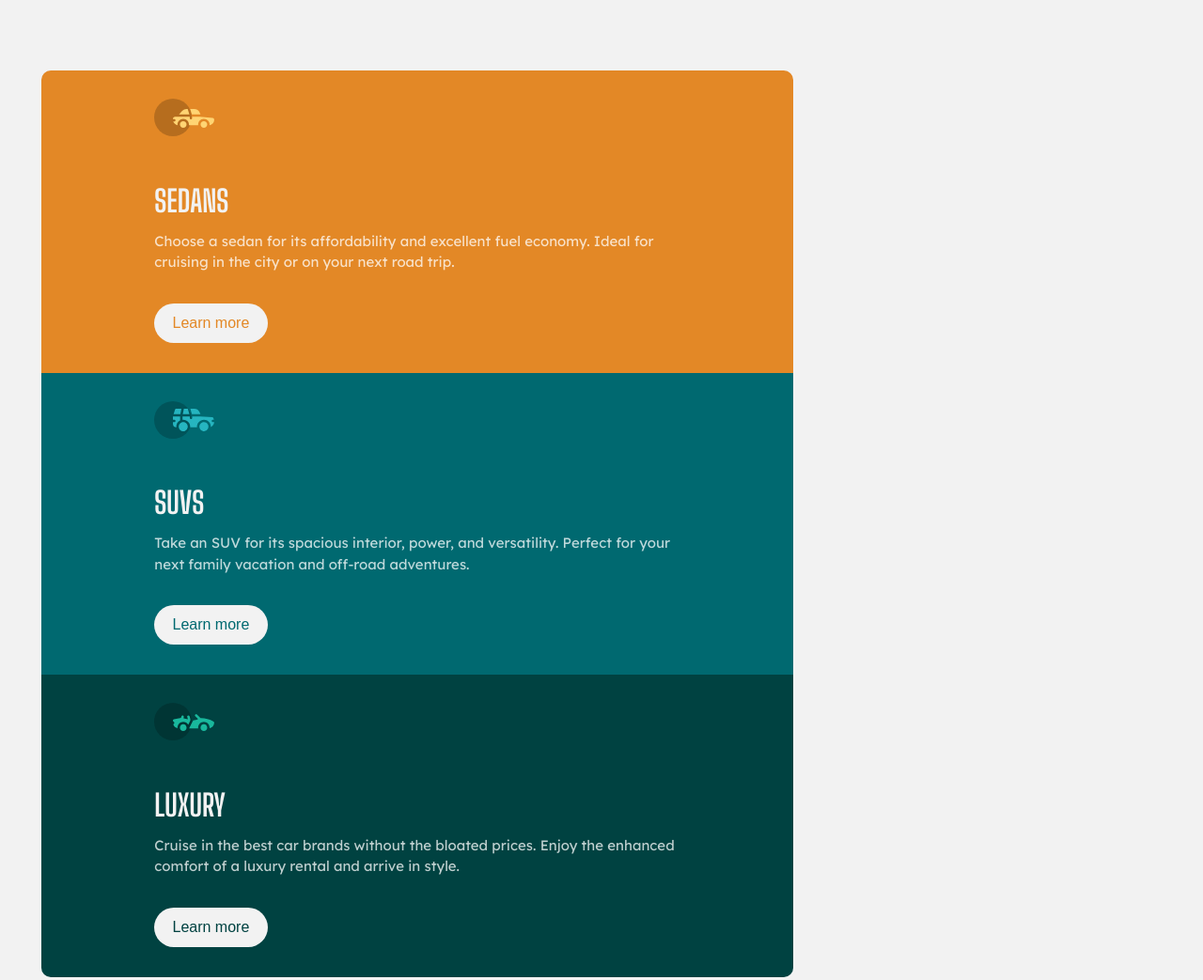
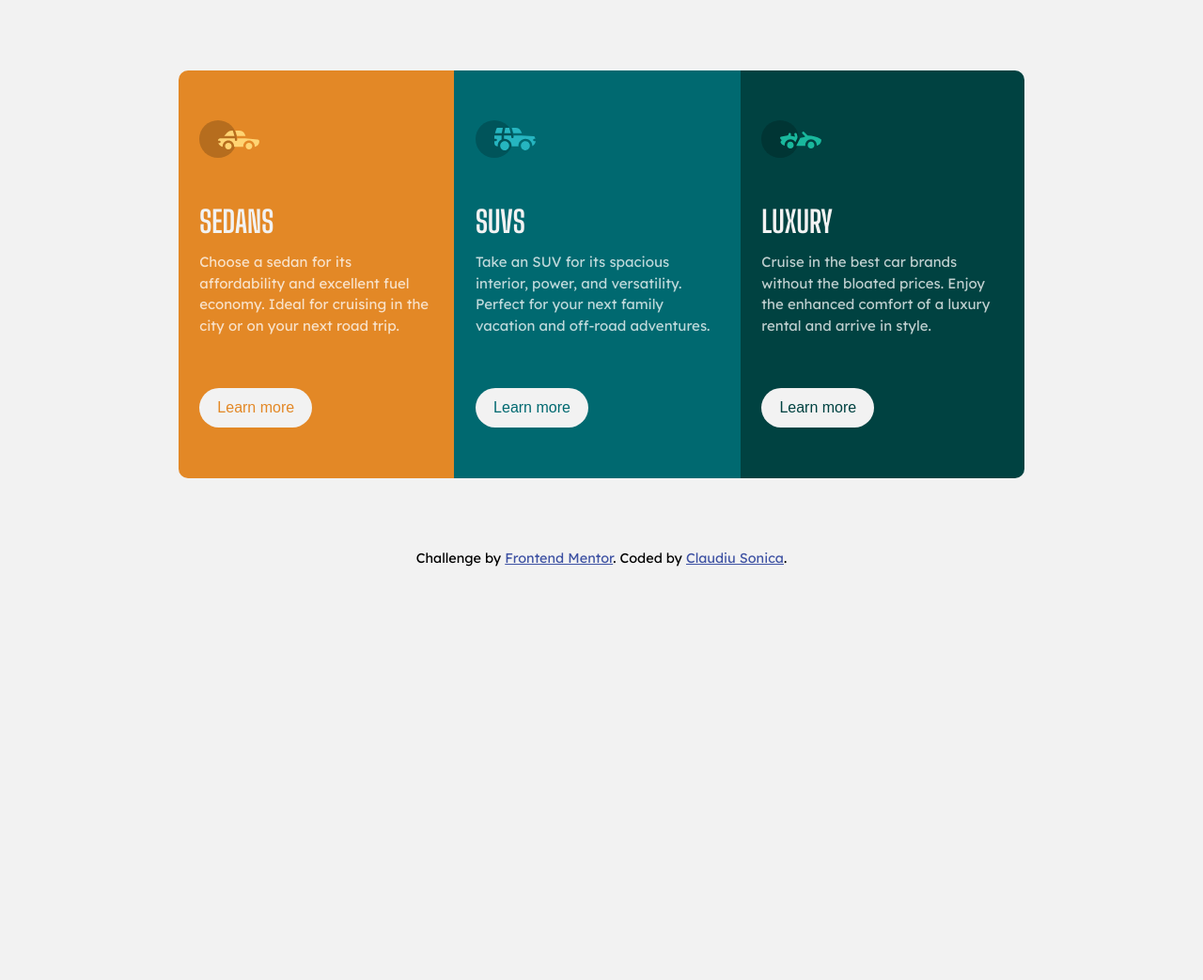
Before and after one commit to ClaudiuSonica/3-collumn-card, a plain HTML site: page index.html in a window 1280 px wide. Shown: the top 1043 px of the page at 94% size. After the commit the page ends 800 px from the top, so only its background shows below. Drawn offline with Linux system fonts and the light colour scheme.

Commit message:
finished project

```diff
--- a/style.css
+++ b/style.css
@@ -17,18 +17,14 @@ body {
   font-size: 0.9375rem;
   line-height: 1.5;
   font-family: 'Lexend', sans-serif;
-  position: absolute;
+  display: flex;
+  flex-direction: column;
+  align-items: center;
+  justify-content: center;
 }
 
 img {
   max-width: 100%;
-}
-
-footer {
-  position: relative;
-  bottom: 0;
-  left: 0;
-  right: 0;
 }
 
 .title {
@@ -42,7 +38,6 @@ footer {
 .container {
   width: 90%;
   margin: 5em auto;
-  position: relative;
 }
 
 .wrapper {
@@ -103,3 +98,42 @@ footer {
   color: var(--clr-gray);
   border: 1px solid var(--clr-gray);
 }
+
+@media (min-width: 700px) {
+
+  footer {
+    position: relative;
+    bottom: 0;
+    left: 0;
+    right: 0;
+  }
+
+  .d-flex {
+    display: flex;
+  }
+
+  .container {
+    width: 80%;
+    max-width: 900px;
+  }
+
+  .wrapper {
+    width: 90%;
+    margin: 0 auto;
+    padding: 1.5em .5em;
+  }
+
+  .card__one {
+    border-top-right-radius: 0px;
+    border-bottom-left-radius: 10px;
+  }
+
+  .card__three {
+    border-top-right-radius: 10px;
+    border-bottom-left-radius: 0px;
+  }
+
+  .text {
+    margin-bottom: 1.5em;
+  }
+}
```
Also changed, not shown: 1 other file.
